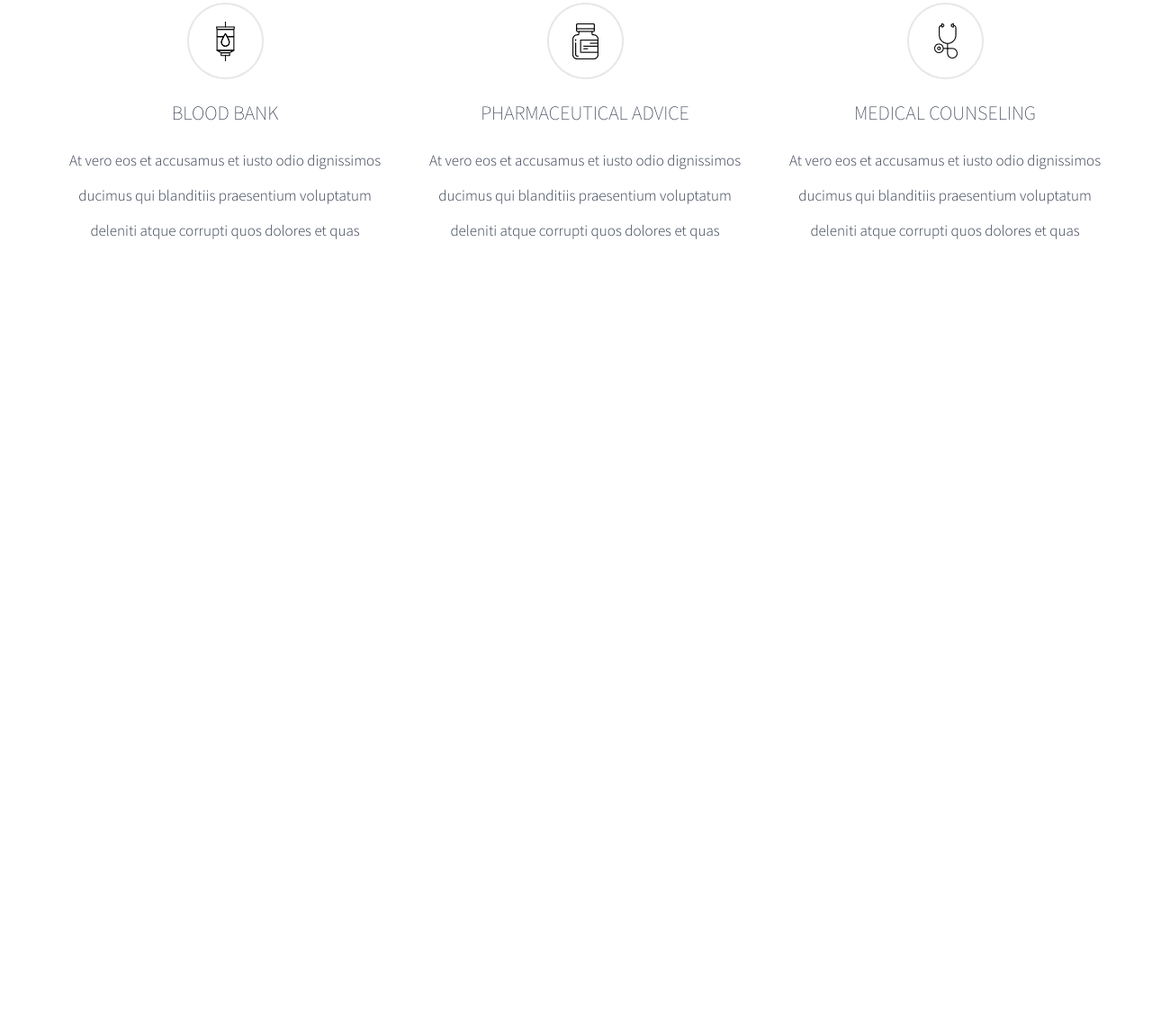
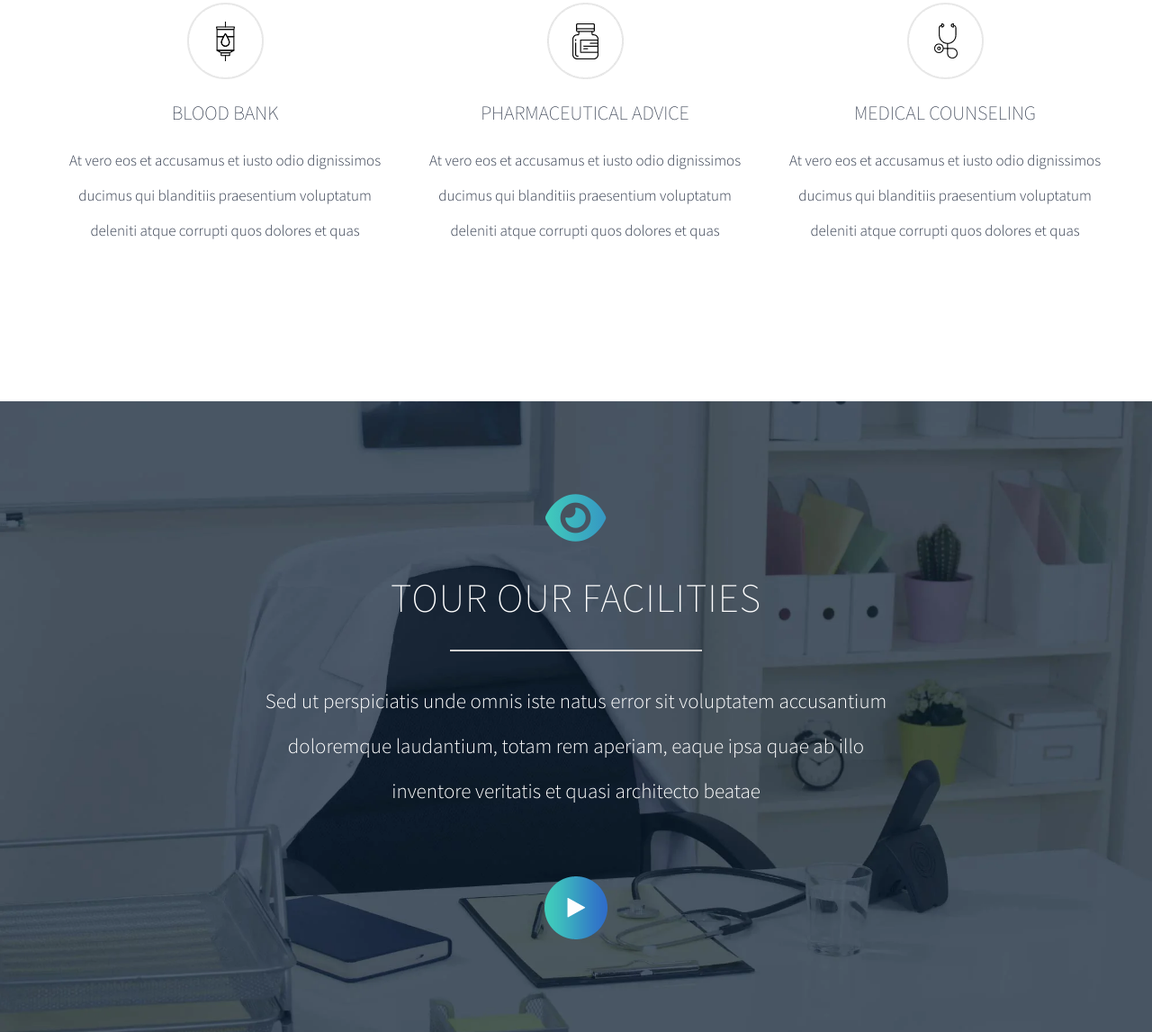
Before and after one commit to JohanGavelan/HTML-CSS, a plain HTML site: page landing-pages/dental-health/index.html in a window 1280 px wide. Shown: the part 3846-4993 px from the top of the page at 90% size. Before the commit the page ends 4292 px from the top, so only its background shows below. Drawn offline with Linux system fonts and the light colour scheme.

Commit message:
tour our facilities section done

```diff
--- a/landing-pages/dental-health/index.html
+++ b/landing-pages/dental-health/index.html
@@ -178,25 +178,28 @@
             <div class="health-services__cols">
                 <div class="health-services__col">
                     <a href="#">
-                        <img src="img/icon-1.webp"  alt="ambulance-icon">
+                        <img src="img/icon-1.webp" alt="ambulance-icon">
                         <h2>REHABILITATION CENTER</h2>
-                        <p>At vero eos et accusamus et iusto odio dignissimos ducimus qui blanditiis praesentium voluptatum deleniti atque corrupti quos dolores et quas</p>
+                        <p>At vero eos et accusamus et iusto odio dignissimos ducimus qui blanditiis praesentium
+                            voluptatum deleniti atque corrupti quos dolores et quas</p>
                     </a>
                 </div>
 
                 <div class="health-services__col">
                     <a href="#">
-                        <img src="img/icon-2.webp"  alt="ambulance-icon">
+                        <img src="img/icon-2.webp" alt="ambulance-icon">
                         <h2>DENTAL IMPLANTS</h2>
-                        <p>At vero eos et accusamus et iusto odio dignissimos ducimus qui blanditiis praesentium voluptatum deleniti atque corrupti quos dolores et quas</p>
+                        <p>At vero eos et accusamus et iusto odio dignissimos ducimus qui blanditiis praesentium
+                            voluptatum deleniti atque corrupti quos dolores et quas</p>
                     </a>
                 </div>
 
                 <div class="health-services__col">
                     <a href="#">
-                        <img src="img/icon-3.webp"  alt="ambulance-icon">
+                        <img src="img/icon-3.webp" alt="ambulance-icon">
                         <h2>MEDICINE RESEARCH</h2>
-                        <p>At vero eos et accusamus et iusto odio dignissimos ducimus qui blanditiis praesentium voluptatum deleniti atque corrupti quos dolores et quas</p>
+                        <p>At vero eos et accusamus et iusto odio dignissimos ducimus qui blanditiis praesentium
+                            voluptatum deleniti atque corrupti quos dolores et quas</p>
                     </a>
                 </div>
             </div>
@@ -204,27 +207,44 @@
             <div class="health-services__cols">
                 <div class="health-services__col">
                     <a href="#">
-                        <img src="img/icon-4.webp"  alt="ambulance-icon">
+                        <img src="img/icon-4.webp" alt="ambulance-icon">
                         <h2>BLOOD BANK</h2>
-                        <p>At vero eos et accusamus et iusto odio dignissimos ducimus qui blanditiis praesentium voluptatum deleniti atque corrupti quos dolores et quas</p>
+                        <p>At vero eos et accusamus et iusto odio dignissimos ducimus qui blanditiis praesentium
+                            voluptatum deleniti atque corrupti quos dolores et quas</p>
                     </a>
                 </div>
 
                 <div class="health-services__col">
                     <a href="#">
-                        <img src="img/icon-5.png"  alt="ambulance-icon">
+                        <img src="img/icon-5.png" alt="ambulance-icon">
                         <h2>PHARMACEUTICAL ADVICE</h2>
-                        <p>At vero eos et accusamus et iusto odio dignissimos ducimus qui blanditiis praesentium voluptatum deleniti atque corrupti quos dolores et quas</p>
+                        <p>At vero eos et accusamus et iusto odio dignissimos ducimus qui blanditiis praesentium
+                            voluptatum deleniti atque corrupti quos dolores et quas</p>
                     </a>
                 </div>
 
                 <div class="health-services__col">
                     <a href="#">
-                        <img src="img/icon-6.png"  alt="ambulance-icon">
+                        <img src="img/icon-6.png" alt="ambulance-icon">
                         <h2>MEDICAL COUNSELING</h2>
-                        <p>At vero eos et accusamus et iusto odio dignissimos ducimus qui blanditiis praesentium voluptatum deleniti atque corrupti quos dolores et quas</p>
+                        <p>At vero eos et accusamus et iusto odio dignissimos ducimus qui blanditiis praesentium
+                            voluptatum deleniti atque corrupti quos dolores et quas</p>
                     </a>
                 </div>
+            </div>
+        </div>
+    </section>
+
+    <section class="our-facilities">
+        <div class="our-facilities__wrapper">
+            <div class="our-facilities__heading">
+                <i class="fas fa-eye"></i>
+                <h2>TOUR OUR FACILITIES</h2>
+                <div class="divider"></div>
+                <p>Sed ut perspiciatis unde omnis iste natus error sit voluptatem accusantium doloremque laudantium,
+                    totam rem aperiam, eaque ipsa quae ab illo inventore veritatis et quasi architecto beatae</p>
+                <div class="gap-bg"></div>
+                <img src="img/play-icon.webp" alt="play-icon">
             </div>
         </div>
     </section>
--- a/landing-pages/dental-health/styles.css
+++ b/landing-pages/dental-health/styles.css
@@ -342,7 +342,8 @@ body {
 }
 
 .doctors-section__heading,
-.health-services__heading {
+.health-services__heading,
+.our-facilities__heading {
     width: 70rem;
     margin: 0 auto;
     text-align: center;
@@ -350,7 +351,8 @@ body {
 }
 
 .doctors-section__heading i,
-.health-services__heading i {
+.health-services__heading i,
+.our-facilities__heading i {
     font-size: 6rem;
     background-image: linear-gradient(to right, var(--blue-aqua), var(--light-blue));
     background-clip: text;
@@ -360,7 +362,8 @@ body {
 }
 
 .doctors-section__heading h2,
-.health-services__heading h2 {
+.health-services__heading h2,
+.our-facilities__heading h2 {
     font-size: 4.5rem;
     font-weight: 200;
     text-transform: uppercase;
@@ -369,7 +372,8 @@ body {
 }
 
 .doctors-section__heading p,
-.health-services__heading p {
+.health-services__heading p,
+.our-facilities__heading p {
     font-size: 2.3rem;
     line-height: 5rem;
 }
@@ -483,6 +487,10 @@ body {
     font-family: 'Source Sans Pro', sans-serif;
 }
 
+.health-services__col h2 {
+    transition: all .2s ease-in-out;
+}
+
 .health-services__col a:hover h2 {
     color: var(--aqua-dark);
 }
@@ -497,3 +505,19 @@ body {
     font-size: 1.7rem;
     line-height: 2.3;
 }
+
+
+
+/*///// TOUR OUR FACILITIES/////*/
+
+
+.our-facilities {
+    padding: 10rem 5rem;
+    background-image: url(img/paralax-bg-tour-facilities.webp);
+    background-size: cover;
+    background-position: center;
+}
+
+.our-facilities__heading {
+    color: white;
+}
```
Also changed, not shown: landing-pages/dental-health/img/paralax-bg-tour-facilities.webp (added), landing-pages/dental-health/img/play-icon.webp (added).
